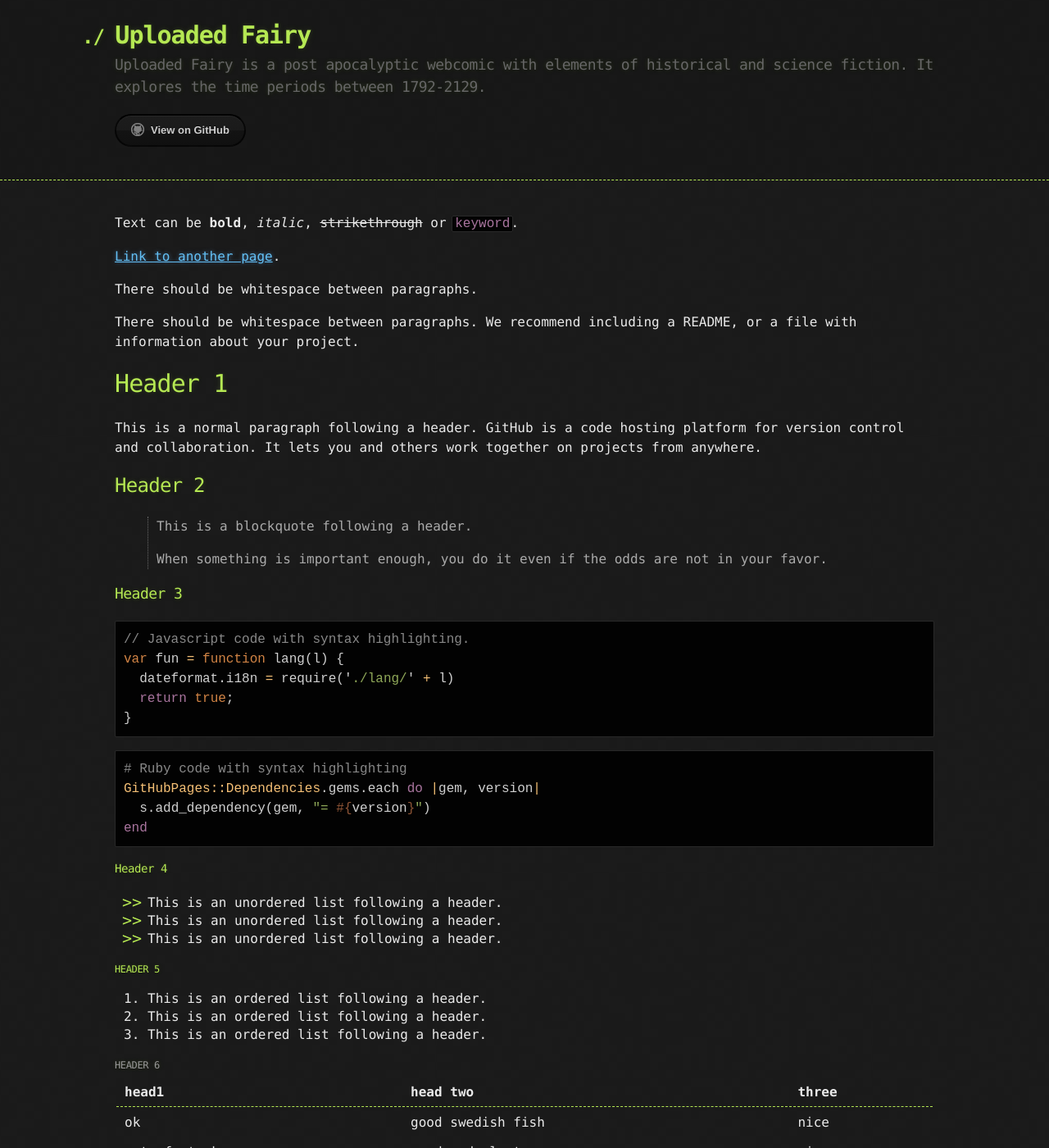
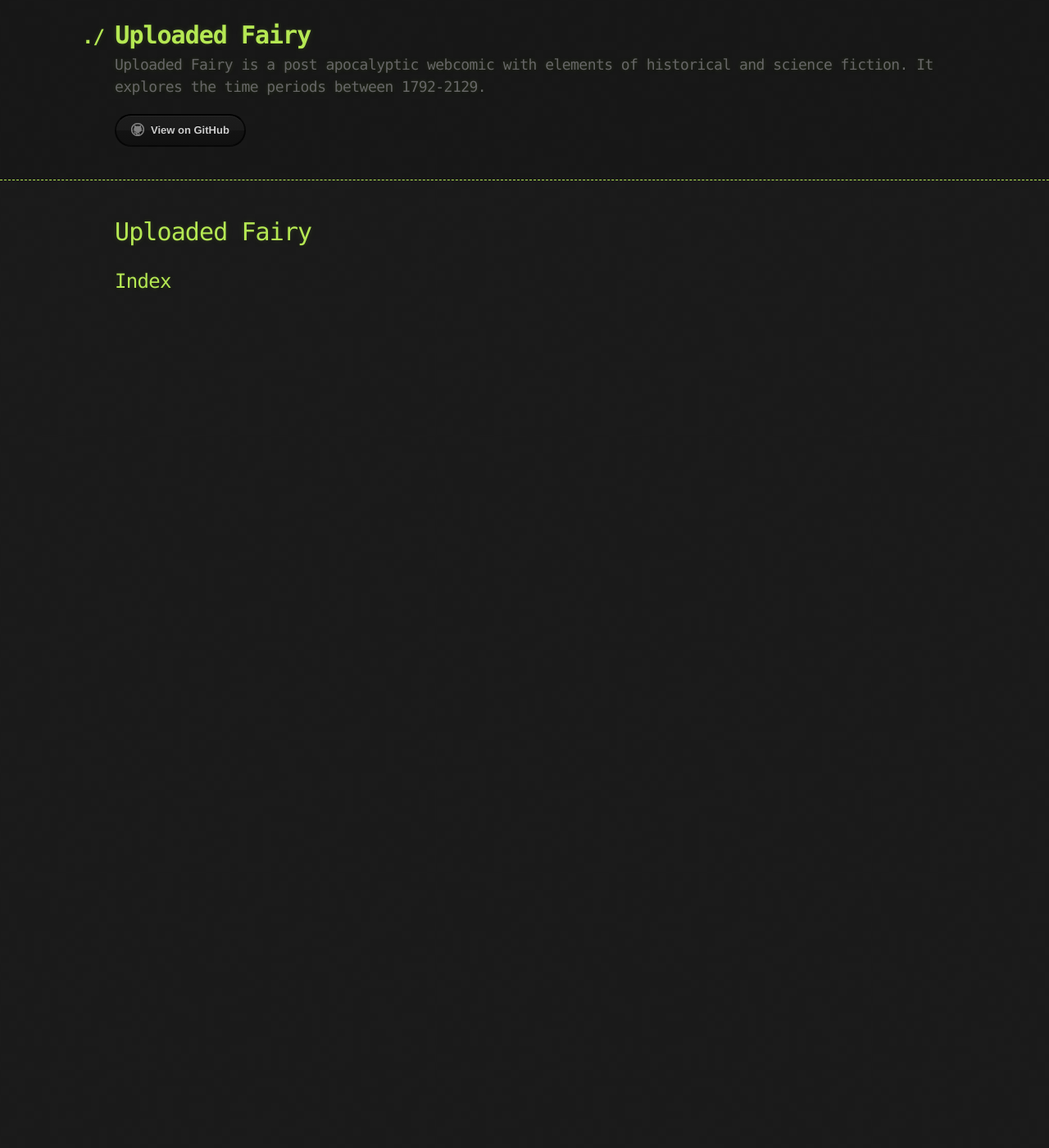
Before and after one commit to LWFlouisa/uploadedfairyalt, a Jekyll site: the page built from index.md, in a window 1280 px wide and 1400 px high. Shown: the whole window at 82% size. Built offline with Jekyll 4.4.1, drawn with Linux system fonts in a browser that asks for light colours; our own code applies the rules of GitHub Pages for plain Markdown files; some of the changed text lies outside the part shown.

Commit message:
Update index.md

````diff
--- a/index.md
+++ b/index.md
@@ -1,123 +1,6 @@
 ---
 layout: default
 ---
+# Uploaded Fairy
 
-Text can be **bold**, _italic_, ~~strikethrough~~ or `keyword`.
-
-[Link to another page](./another-page.html).
-
-There should be whitespace between paragraphs.
-
-There should be whitespace between paragraphs. We recommend including a README, or a file with information about your project.
-
-# Header 1
-
-This is a normal paragraph following a header. GitHub is a code hosting platform for version control and collaboration. It lets you and others work together on projects from anywhere.
-
-## Header 2
-
-> This is a blockquote following a header.
->
-> When something is important enough, you do it even if the odds are not in your favor.
-
-### Header 3
-
-```js
-// Javascript code with syntax highlighting.
-var fun = function lang(l) {
-  dateformat.i18n = require('./lang/' + l)
-  return true;
-}
-```
-
-```ruby
-# Ruby code with syntax highlighting
-GitHubPages::Dependencies.gems.each do |gem, version|
-  s.add_dependency(gem, "= #{version}")
-end
-```
-
-#### Header 4
-
-*   This is an unordered list following a header.
-*   This is an unordered list following a header.
-*   This is an unordered list following a header.
-
-##### Header 5
-
-1.  This is an ordered list following a header.
-2.  This is an ordered list following a header.
-3.  This is an ordered list following a header.
-
-###### Header 6
-
-| head1        | head two          | three |
-|:-------------|:------------------|:------|
-| ok           | good swedish fish | nice  |
-| out of stock | good and plenty   | nice  |
-| ok           | good `oreos`      | hmm   |
-| ok           | good `zoute` drop | yumm  |
-
-### There's a horizontal rule below this.
-
-* * *
-
-### Here is an unordered list:
-
-*   Item foo
-*   Item bar
-*   Item baz
-*   Item zip
-
-### And an ordered list:
-
-1.  Item one
-1.  Item two
-1.  Item three
-1.  Item four
-
-### And a nested list:
-
-- level 1 item
-  - level 2 item
-  - level 2 item
-    - level 3 item
-    - level 3 item
-- level 1 item
-  - level 2 item
-  - level 2 item
-  - level 2 item
-- level 1 item
-  - level 2 item
-  - level 2 item
-- level 1 item
-
-### Small image
-
-![Octocat](https://github.githubassets.com/images/icons/emoji/octocat.png)
-
-### Large image
-
-![Branching](https://guides.github.com/activities/hello-world/branching.png)
-
-
-### Definition lists can be used with HTML syntax.
-
-<dl>
-<dt>Name</dt>
-<dd>Godzilla</dd>
-<dt>Born</dt>
-<dd>1952</dd>
-<dt>Birthplace</dt>
-<dd>Japan</dd>
-<dt>Color</dt>
-<dd>Green</dd>
-</dl>
-
-```
-Long, single-line code blocks should not wrap. They should horizontally scroll if they are too long. This line should be long enough to demonstrate this.
-```
-
-```
-The final element.
-```
+## Index
````
